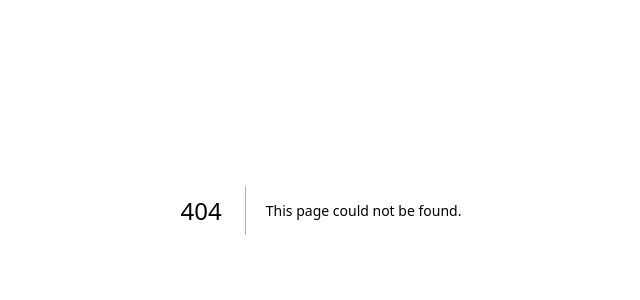
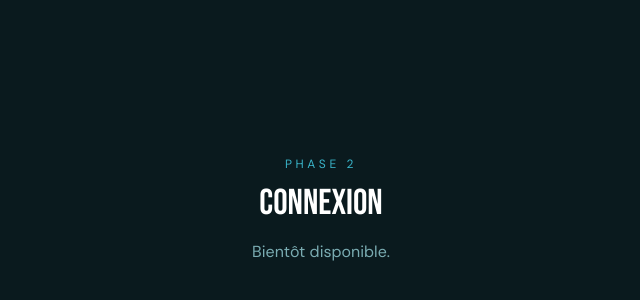
Before and after one commit to AlanT-lock/ckimformation, a Next.js app: page /login in a window 1280 px wide. Before the commit this address had no page. Shown: the part 190-490 px from the top of the page, without its empty margins (319-959 px from the left). Built offline with nearby package versions, Linux system fonts and the light colour scheme.

Commit message:
feat: phase 2 placeholder routes (auth, client, admin, formateur)

```diff
--- /dev/null
+++ b/app/(admin)/espace-admin/page.tsx
@@ -0,0 +1,11 @@
+export default function AdminDashboardPlaceholder() {
+  return (
+    <div className="min-h-screen flex items-center justify-center bg-dark text-white">
+      <div className="text-center max-w-md p-6">
+        <p className="text-xs uppercase tracking-[0.3em] text-teal-l">Phase 2</p>
+        <h1 className="font-display text-4xl mt-3">Espace admin</h1>
+        <p className="mt-4 text-muted">Bientôt disponible. Gestion des sessions et suivi.</p>
+      </div>
+    </div>
+  );
+}
--- /dev/null
+++ b/app/(auth)/login/page.tsx
@@ -0,0 +1,11 @@
+export default function LoginPlaceholder() {
+  return (
+    <div className="min-h-screen flex items-center justify-center bg-dark text-white">
+      <div className="text-center max-w-md p-6">
+        <p className="text-xs uppercase tracking-[0.3em] text-teal-l">Phase 2</p>
+        <h1 className="font-display text-4xl mt-3">Connexion</h1>
+        <p className="mt-4 text-muted">Bientôt disponible.</p>
+      </div>
+    </div>
+  );
+}
--- /dev/null
+++ b/app/(client)/espace-client/page.tsx
@@ -0,0 +1,11 @@
+export default function ClientDashboardPlaceholder() {
+  return (
+    <div className="min-h-screen flex items-center justify-center bg-dark text-white">
+      <div className="text-center max-w-md p-6">
+        <p className="text-xs uppercase tracking-[0.3em] text-teal-l">Phase 2</p>
+        <h1 className="font-display text-4xl mt-3">Espace client</h1>
+        <p className="mt-4 text-muted">Bientôt disponible. Inscription aux sessions et paiement intégré.</p>
+      </div>
+    </div>
+  );
+}
--- /dev/null
+++ b/app/(formateur)/espace-formateur/page.tsx
@@ -0,0 +1,11 @@
+export default function FormateurDashboardPlaceholder() {
+  return (
+    <div className="min-h-screen flex items-center justify-center bg-dark text-white">
+      <div className="text-center max-w-md p-6">
+        <p className="text-xs uppercase tracking-[0.3em] text-teal-l">Phase 2</p>
+        <h1 className="font-display text-4xl mt-3">Espace formateur</h1>
+        <p className="mt-4 text-muted">Bientôt disponible. Gestion et suivi des formations le jour J.</p>
+      </div>
+    </div>
+  );
+}
```
